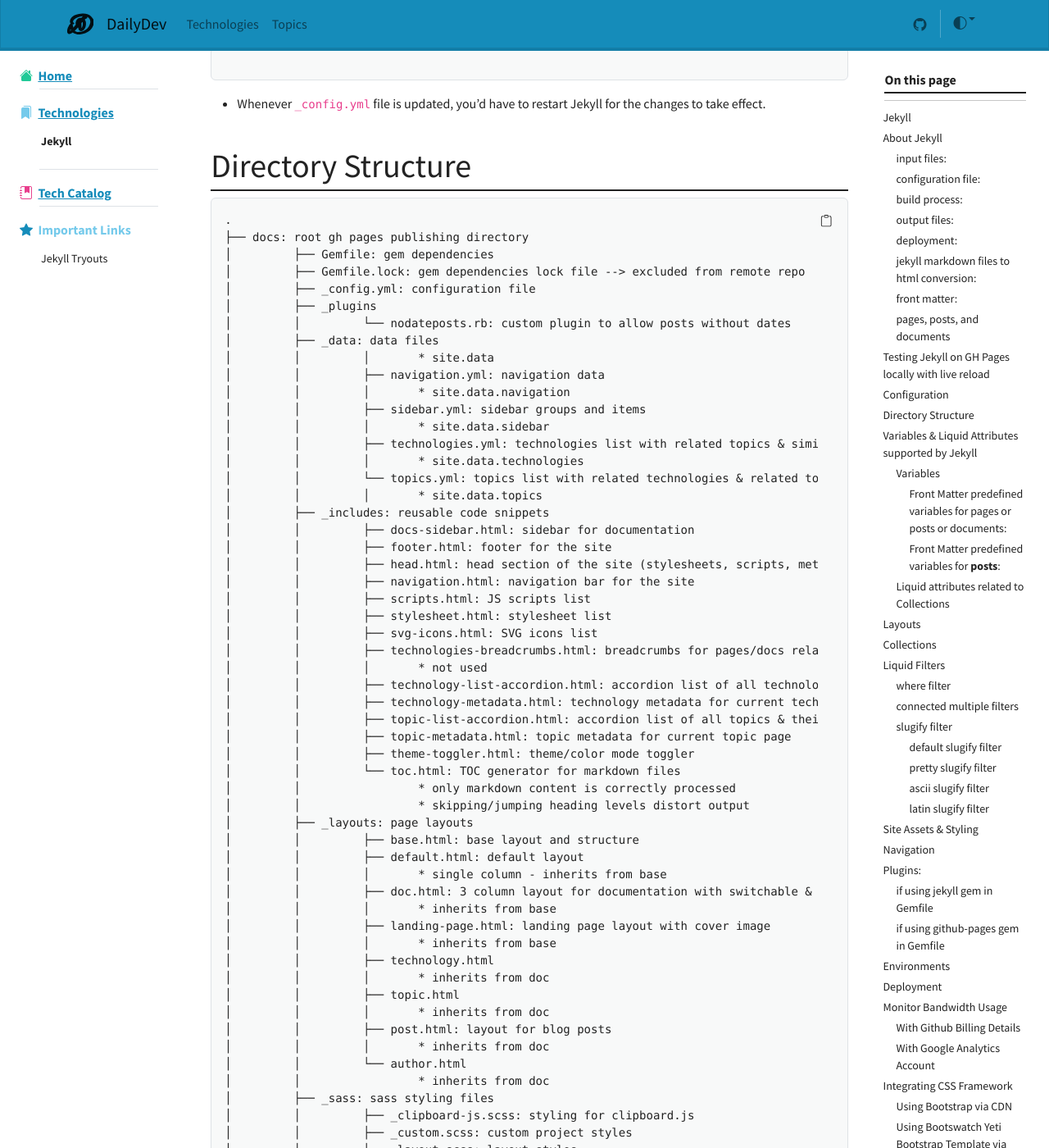
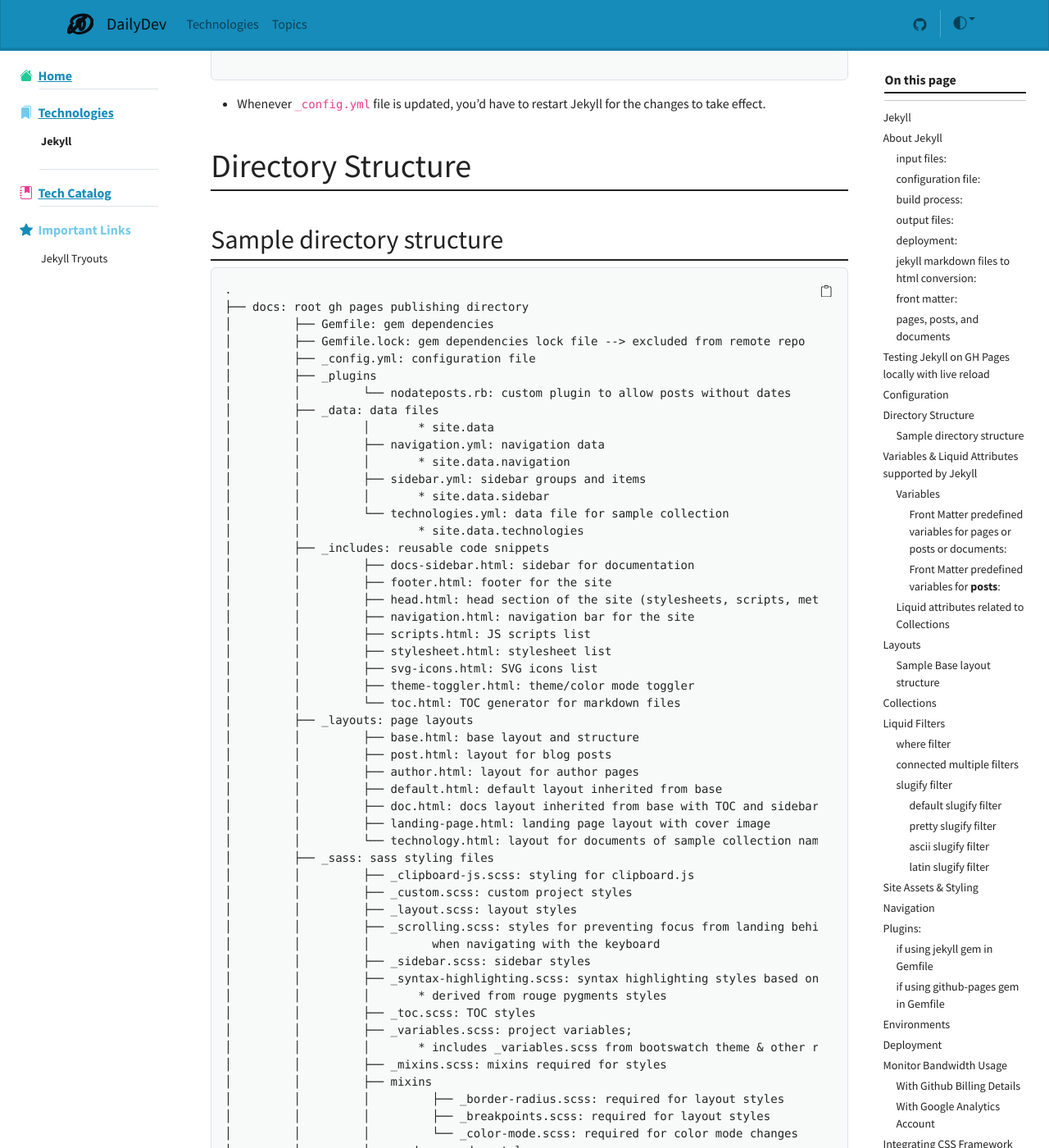
Before and after one commit to shadhini/daily-dev, a Jekyll site: the page built from docs/_technologies/jekyll.md, in a window 1280 px wide and 1400 px high, scrolled down 5761 px. Shown: the whole window at 82% size. Built offline with Jekyll 4.4.1, drawn with Linux system fonts in a browser that asks for light colours; nearby versions of some CDN libraries; comment, search, counter and statistics services are not loaded; some of the changed text lies outside the part shown.

Commit message:
update jekyll note

````diff
--- a/docs/_technologies/jekyll.md
+++ b/docs/_technologies/jekyll.md
@@ -223,6 +223,8 @@ defaults:
 
 # Directory Structure
 
+## Sample directory structure
+
 ```text
 .
 ├── docs: root gh pages publishing directory
@@ -237,10 +239,8 @@ defaults:
 │         │         │       * site.data.navigation
 │         │         ├── sidebar.yml: sidebar groups and items
 │         │         │       * site.data.sidebar
-│         │         ├── technologies.yml: technologies list with related topics & similar technologies
-│         │         │       * site.data.technologies
-│         │         └── topics.yml: topics list with related technologies & related topics
-│         │         │       * site.data.topics
+│         │         └── technologies.yml: data file for sample collection
+│         │                 * site.data.technologies
 │         ├── _includes: reusable code snippets
 │         │         ├── docs-sidebar.html: sidebar for documentation
 │         │         ├── footer.html: footer for the site
@@ -249,32 +249,16 @@ defaults:
 │         │         ├── scripts.html: JS scripts list
 │         │         ├── stylesheet.html: stylesheet list
 │         │         ├── svg-icons.html: SVG icons list
-│         │         ├── technologies-breadcrumbs.html: breadcrumbs for pages/docs related to technologies
-│         │         │       * not used
-│         │         ├── technology-list-accordion.html: accordion list of all technologies & their metadata
-│         │         ├── technology-metadata.html: technology metadata for current technology page
-│         │         ├── topic-list-accordion.html: accordion list of all topics & their metadata
-│         │         ├── topic-metadata.html: topic metadata for current topic page
 │         │         ├── theme-toggler.html: theme/color mode toggler
 │         │         └── toc.html: TOC generator for markdown files
-│         │                 * only markdown content is correctly processed
-│         │                 * skipping/jumping heading levels distort output
 │         ├── _layouts: page layouts
 │         │         ├── base.html: base layout and structure
-│         │         ├── default.html: default layout
-│         │         │       * single column - inherits from base
-│         │         ├── doc.html: 3 column layout for documentation with switchable & scrollable sidebar and toc
-│         │         │       * inherits from base
+│         │         ├── post.html: layout for blog posts
+│         │         ├── author.html: layout for author pages
+│         │         ├── default.html: default layout inherited from base
+│         │         ├── doc.html: docs layout inherited from base with TOC and sidebar
 │         │         ├── landing-page.html: landing page layout with cover image
-│         │         │       * inherits from base
-│         │         ├── technology.html
-│         │         │       * inherits from doc
-│         │         ├── topic.html
-│         │         │       * inherits from doc
-│         │         ├── post.html: layout for blog posts
-│         │         │       * inherits from doc
-│         │         └── author.html
-│         │                 * inherits from doc
+│         │         └── technology.html: layout for documents of sample collection named `technologies`
 │         ├── _sass: sass styling files
 │         │         ├── _clipboard-js.scss: styling for clipboard.js
 │         │         ├── _custom.scss: custom project styles
@@ -318,28 +301,24 @@ defaults:
 │         │         │       * site.documents: documents list of all collections
 │         │         │       * site.<COLLECTION_NAME>
 │         │         └── <COLLECTION_ITEM>.md: sample collection item
-│         ├── _technologies
+│         ├── _technologies: sample collection with documents
 │         │         ├── bootstrap.md
 │         │         ├── jekyll.md
 │         │         └── tailwind-css.md
-│         ├── technologies
+│         ├── technologies: sample pages
 │         │         └── bootstrap: sample extra/important notes on bootstrap
 │         │             ├── commands
 │         │             │         └── bootstrap-commands.md
 │         │             └── test-frameworks
 │         │                 ├── bootstrap-framework-2.md
 │         │                 └── bootstrap-framweok-1.md
-│         ├── _topics
-│         │         ├── css-frameworks.md
-│         │         └── web-development-technologies.md
 │         ├── about.md
 │         ├── authors.md
 │         ├── blogs.md: blogs (taken from /_posts) list view
-│         ├── tech-catalog.md: tabular technology and topic catalog
-│         ├── technologies.md: technology list
-│         ├── topics.md: topic list
+│         ├── technologies.md: sample page with documents in technology collection
 │         ├── index.md: home page
-│         ├── _site: generated site files
+│         ├── 404.html: custom 404 page
+│         └── _site: generated site files
 ├── LICENSE
 └── README.md
 
@@ -452,6 +431,99 @@ Attributes accessible via each document in a collection:
 # Layouts
 * no front matter
 * layouts can inherit from another layout when front matter included
+
+## Sample Base layout structure
+
+`_layouts/base.html`: base layout
+```html
+<!doctype html>
+<!-- Base Layout -->
+<html lang="en" data-bs-theme="light">
+    <head>
+        {% include head.html %}
+    </head>
+    <body>
+        <!-- Navigation Bar ------------------------------------------------------------------------------------ -->
+        {% include navigation.html %}
+        <!-- SVG Icons ----------------------------------------------------------------------------------------- -->
+        {% include svg-icons.html %}
+        <!-- Rest of the Content ----------------------------------------------------------------------------------- -->
+        {{ content }}
+        <footer>
+            <!-- Footer -------------------------------------------------------------------------------------------- -->
+            {% include footer.html %}
+        </footer>
+        <!-- JS Scripts -------------------------------------------------------------------------------------------- -->
+        {% include scripts.html %}
+    </body>
+</html>
+```
+
+`_includes/`: partial html files reused in the above layout
+- `_includes/head.html`: head section of the site (stylesheets, scripts, meta tags)
+```html
+<!-- This file is used to include the header of the website -->
+<!--  Site metadata -->
+<meta charset="UTF-8">
+<meta name="viewport" content="width=device-width, initial-scale=1.0">
+<!-- browser tab title -->
+<title>
+    {% if page.url == "/" %}
+        {{ site.title }}
+    {% else %}
+        {{ site.title }} | {{ page.title }}
+    {% endif %}
+</title>
+<!-- Scripts / JS Files -------------------------------------------------------------------------------------------- -->
+<!-- Script for toggling theme/ color mode -->
+<script src="{{ '/assets/js/theme.js' | relative_url }}"></script>
+<!-- Stylesheets / CSS Files --------------------------------------------------------------------------------------- -->
+{% include stylesheet.html %}
+```
+
+- `_includes/stylesheet.html`: stylesheet list
+```html
+<!-- Stylesheets / CSS Files -->
+<!-- Bootswatch lumen bootstrap theme -->
+<link rel="stylesheet" href="https://cdn.jsdelivr.net/npm/bootswatch@5.3.3/dist/lumen/bootstrap.min.css">
+<!-- custom CSS styles specific to the project:
+used alongside Bootstrap framework to provide additional customizations that are unique to the project -->
+<link rel="stylesheet" href="{{ '/assets/css/styles.css' | relative_url }}">
+```
+
+- `_includes/navigation.html`: menu bar navigation style
+```html
+<nav class="navbar navbar-expand-lg bg-primary sticky-top" data-bs-theme="dark">
+  .....
+</nav>
+```
+
+- `_includes/svg-icons.html`: SVG icons list
+```html
+<svg xmlns="http://www.w3.org/2000/svg" class="d-none">
+  <symbol id="chevron-expand" viewBox="0 0 16 16">
+    <path fill-rule="evenodd" d="M3.646 9.146a.5.5 0 0 1 .708 0L8 12.793l3.646-3.647a.5.5 0 0 1 .708.708l-4 4a.5.5 0 0 1-.708 0l-4-4a.5.5 0 0 1 0-.708zm0-2.292a.5.5 0 0 0 .708 0L8 3.207l3.646 3.647a.5.5 0 0 0 .708-.708l-4-4a.5.5 0 0 0-.708 0l-4 4a.5.5 0 0 0 0 .708z"></path>
+  </symbol>
+  .....
+</svg>
+```
+
+`_includes/footer.html`: footer for the site
+```html
+<footer class="bd-footer py-4 py-md-5 mt-5 bg-body-tertiary">
+  .....
+</footer>
+```
+
+`_includes/scripts.html`: JS scripts list
+```html
+<!-- JS Scripts -->
+<!-- Bootstrap JS and Popper.js CDN -->
+<script src="https://cdn.jsdelivr.net/npm/bootstrap@5.3.3/dist/js/bootstrap.bundle.min.js" ></script>
+
+<!-- Include the copy-to-clipboard script for code snippets-->
+<script src="{{ '/assets/js/copy-to-clipboard.js' | relative_url }}"></script>
+```
 
 # Collections
 for each collection
@@ -740,6 +812,9 @@ bootstrap template: https://bootswatch.com/ : [Yeti](https://bootswatch.com/yeti
 //@import "main";
 ```
 
+`assets/js/`
+- `theme.js`: JS script for enabling switching between **_dark_** and **_light_** site color themes/modes
+
 `_includes/head.html`
 ```html
 <head>
@@ -799,19 +874,6 @@ to **reduce potential screen flickering** during reloading of the site.
 ### JavaScript Mixins
 - used to add properties and methods from one object to another
 - useful for sharing behavior between classes without using inheritance
-
-
-## Other CSS styles related files
-
-`assets/js/`
-- `theme.js`: JS script for enabling switching between **_dark_** and **_light_** site color themes/modes
-- `copy-to-clipboard.js`: JS script for copying code snippets to the clipboard
-
-`_includes/footer.html`
-- web page footer
-
-
----
 
 # Markdown Processor
 options: `kramdown` | `GFM` | `Markdown` | `HTML`
@@ -1135,104 +1197,6 @@ usage
     it is rendered only once and then reused from cache.
 - Jekyll's `include` and `include_cached` tags are restricted to files within the `_includes` directory.
 
-
-# Reusable Templates
-
-## Technology Catalog
-main page: `tech-catlog.md`
-lists:
-- `technologies.md`
-- `topics.md`
-
-`_data`
-- `navigation.yml`
-  ```yaml
-  #.....
-  - name: "Tech Catalog"
-    link: /tech-catalog.html
-  ```
-- `technologies.yml`: list of topics for each technology
-- `topics.yml`: list of technologies for each topic
-
-`_layouts`
-- `technology.html`
-- `topic.html`
-
-`_includes`
-- `technology-metadata.html`: metadata for current technology page
-- `topic-metadata.html`: metadata for current topic page
-- `technology-list-accordion.html`: accordion list of all technologies & their metadata
-- `topic-list-accordion.html`: accordion list of all topics & their metadata
-
-`_technologies`: `.md` / `.html` per each technology
-- [e.g:] `bootstrap.md`
-- [e.g:] `tailwind-css.md`
-
-`_topics`: `.md` / `.html` per each topic
-- [e.g] `css-frameworks.html`
-- [e.g] `web-development-technologies.html`
-
-`_config.yml`
-  ```yaml
-  collections:
-    # .....
-    technologies:
-      output: true
-    topics:
-      output: true
-
-  defaults:
-    # .....
-    - scope:
-        path: ""
-        type: "technologies"
-      values:
-        layout: "technology"
-    - scope:
-        path: ""
-        type: "topics"
-      values:
-        layout: "topic"
-
-  ```
-
-## Landing Page layout with Image
-
-`_layouts/landing-page.html`: landing page layout
-
-`_sass/_custom.scss`: custom styles for cover page
-  ```scss
-  // custom cover page styles
-  .cover-page-container {
-    width: 100%;
-    overflow: hidden;
-    max-width: 100%;
-  }
-  .cover-page-container img {
-    width: 100%;
-    height: auto;
-    display: block;
-    max-width: 100%;
-  }
-  ```
-
-`assets/css/styles.scss`
-  ```scss
-  ---
-  ---
-  @import "custom";
-  ```
-
-`assets/images/landing-page-cover-image.png`: landing page image
-
-`index.md`: reference the landing-page layout
-  ```markdown
-  ---
-  ....
-  layout: landing-page
-  ---
-  ```
-
 ## SVG Icons
 
 `_includes/svg-icons.html`: include all the SVG icons in a common html file
@@ -1263,3 +1227,14 @@ lists:
 ```html
 <svg class="bi" role="img" aria-label="Copy"><use xlink:href="#clipboard"/></svg>
 ```
+
+# 404 Not Found Page
+
+`404.html`: custom 404 page at root directory of the github pages publishing directory
+
+## Note:
+- For this to work permalink should be set to `pretty` in `_config.yml`
+  `_config.yml`
+```yaml
+permalink: pretty
+```
````
Also changed, not shown: other parts of docs/_technologies/jekyll.md (+1 -2 lines).
